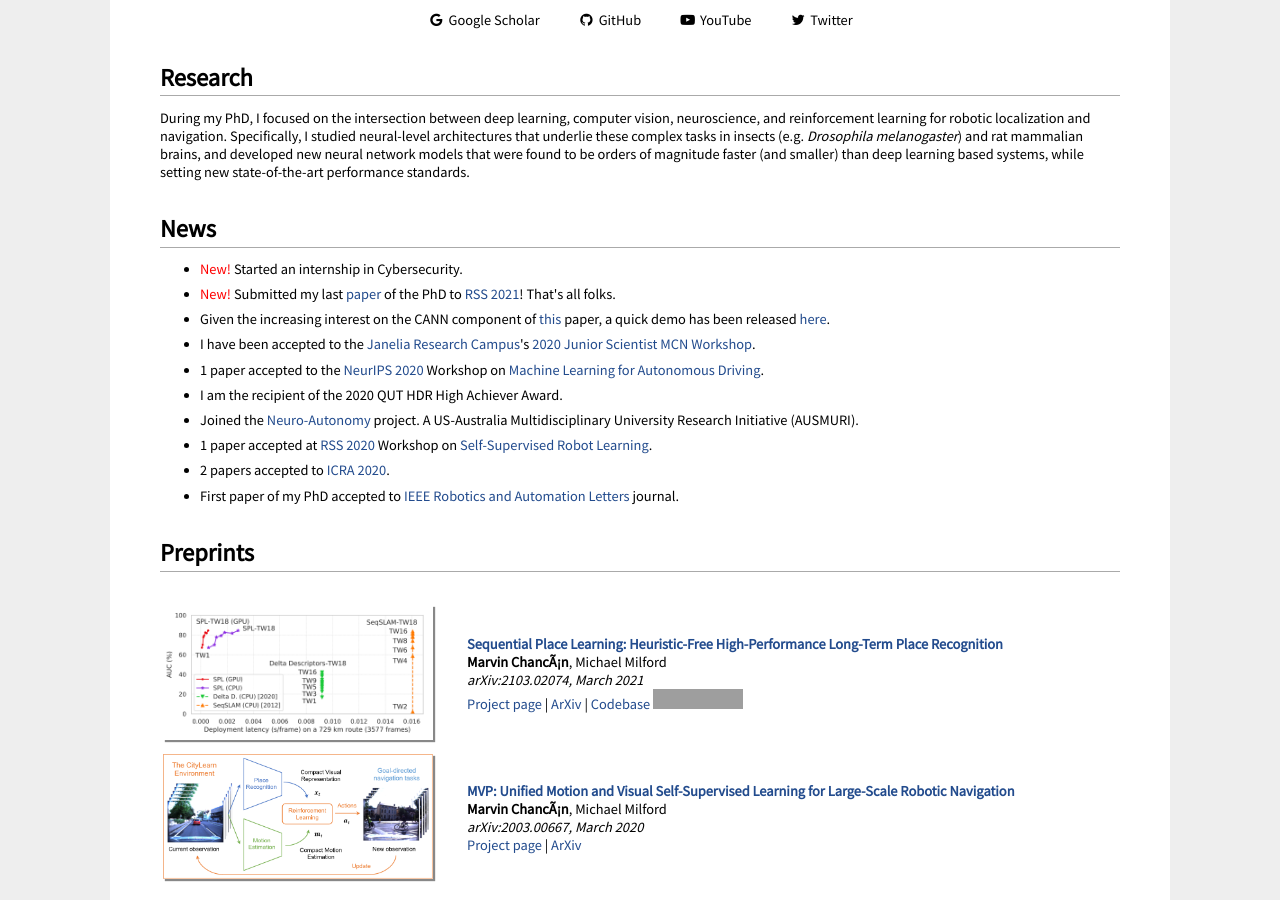
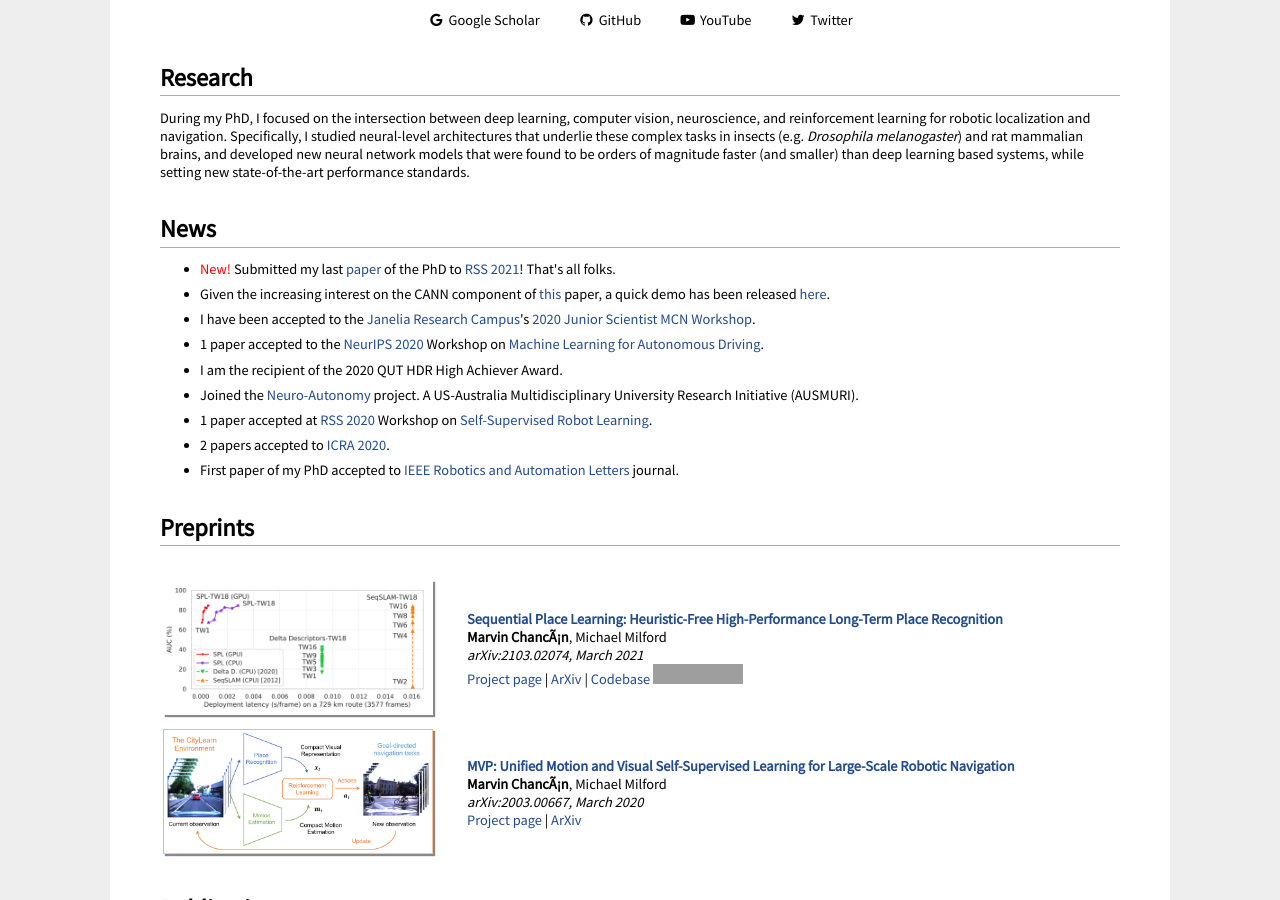
Before and after one commit to mchancan/mchancan.github.io, a Jekyll site: the page built from index.html, in a window 1280 px wide and 900 px high, scrolled down 317 px. Built offline with Jekyll 4.4.1, drawn with Linux system fonts in a browser that asks for light colours; comment, search, counter and statistics services are not loaded; a style sheet for code colours, icons or effects is not loaded; part of the change alters nothing that is shown; grey boxes are pictures that could not be loaded.

Commit message:
Update index.html

```diff
--- a/index.html
+++ b/index.html
@@ -38,7 +38,6 @@ Specifically, I studied neural-level architectures that underlie these complex t
 
 <h2>News</h2>
 <ul>
-	<li><font color = 'red'>New!</font> Started an internship in Cybersecurity. </li>
 	<li><font color = 'red'>New!</font> Submitted my last <a href="spl/index.html">paper</a> of the PhD to <a href="https://roboticsconference.org/" target="_blank">RSS 2021</a>! That's all folks.</li>
 	<!--<li><font color = 'red'>New!</font>--><li>Given the increasing interest on the CANN component of <a href="https://mchancan.github.io/projects/FlyNet" target="_blank">this</a> paper, a quick demo has been released <a href="https://github.com/mchancan/flynet#update-about-the-cann-implementation" target="_blank">here</a>.</li>
 	<li>I have been accepted to the <a href="https://www.janelia.org/" target="_blank">Janelia Research Campus</a>'s <a href="https://www.janelia.org/you-janelia/conferences/junior-scientist-workshop-on-mechanistic-cognitive-neuroscience" target="_blank">2020 Junior Scientist MCN Workshop</a>.</li>
@@ -47,7 +46,7 @@ Specifically, I studied neural-level architectures that underlie these complex t
 	<li>Joined the <a href="http://sites.bu.edu/neuroautonomy/" target="_blank">Neuro-Autonomy</a> project. A US-Australia Multidisciplinary University Research Initiative (AUSMURI)</a>.</li>
 	<li>1 paper accepted at <a href="https://roboticsconference.org/" target="_blank">RSS 2020</a> Workshop on <a href="https://www.brainlinks-braintools.uni-freiburg.de/rss20-ssrl/" target="_blank">Self-Supervised Robot Learning</a>.</li>
 	<!--<li>Submitted 1 paper to <a href="http://iros2020.org" target="_blank">IROS 2020</a> (and technically finished the PhD in 2 years).</li>-->
-	<li>2 papers accepted to <a href="http://icra2020.org" target="_blank">ICRA 2020</a>.</li>
+	<li>2 papers accepted to <a href="http: ji//icra2020.org" target="_blank">ICRA 2020</a>.</li>
 	<li>First paper of my PhD accepted to <a href="https://ieeexplore.ieee.org/xpl/aboutJournal.jsp?punumber=7083369" target="_blank">IEEE Robotics and Automation Letters</a> journal.</li>
 </ul>
 
```
